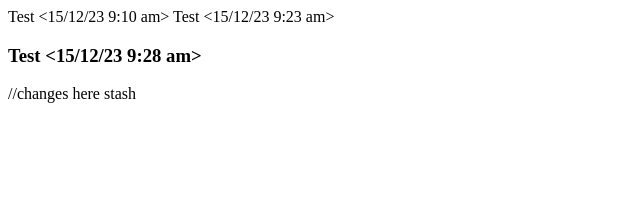
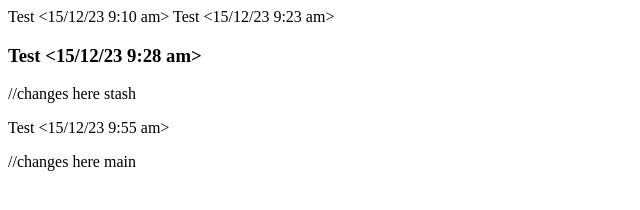
Before and after one commit to shathish-sudo/Github, a plain HTML site: page Index.html in a window 1280 px wide. Shown: the whole page, without its empty margins (0-640 px from the left). Drawn offline with Linux system fonts and the light colour scheme.

Commit message:
Update Index.html

```diff
--- a/Index.html
+++ b/Index.html
@@ -3,3 +3,5 @@ Test <15/12/23 9:10 am>
 Test <15/12/23 9:23 am>
 
 <h3> Test <15/12/23 9:28 am> </h3> //changes here stash
+
+  <p> Test <15/12/23 9:55 am> </p> //changes here main
```
